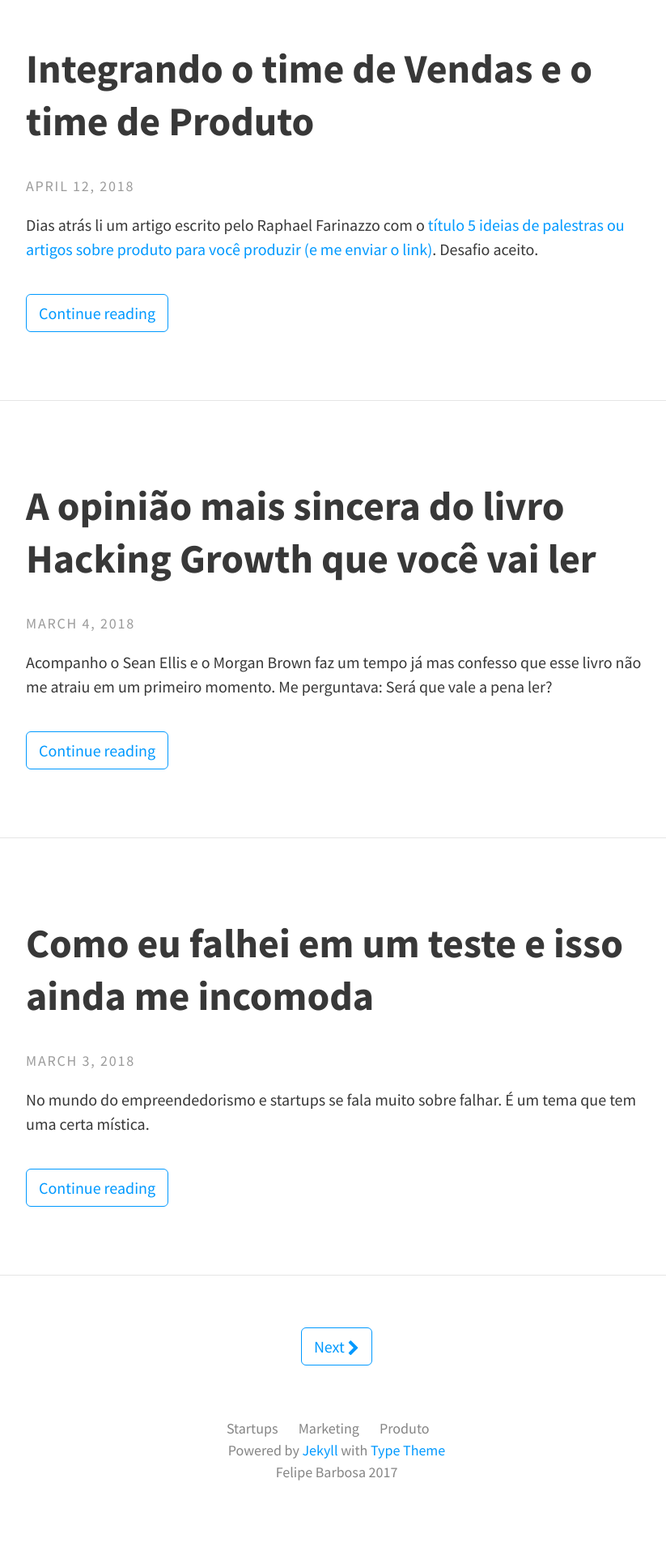
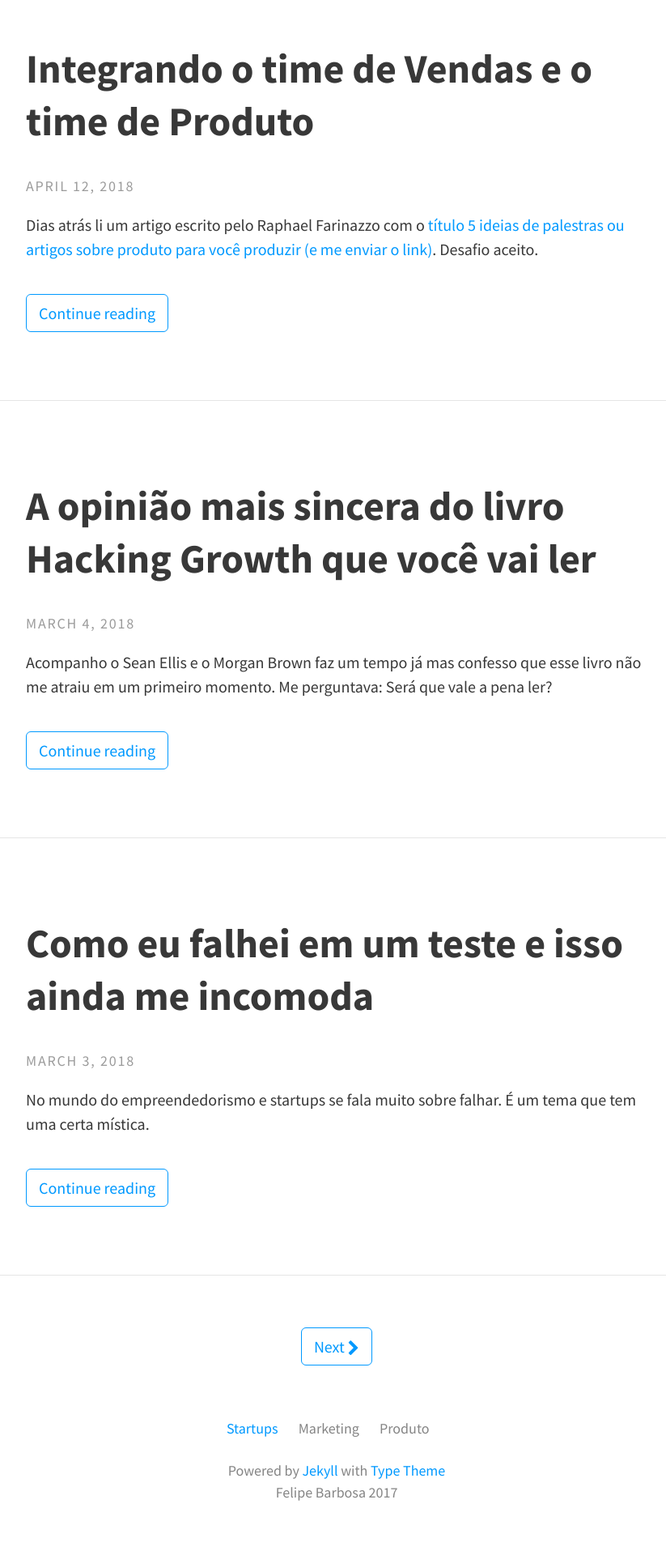
Before and after one commit to felipecbarbosa/felipecbarbosa.github.io, a Jekyll site: the page built from index.html, in a window 1280 px wide. Shown: the part 1540-3460 px from the top of the page at 81% size, without its empty margins (224-1047 px from the left). Built offline with Jekyll 4.4.1, drawn with Linux system fonts in a browser that asks for light colours; the list of posts is cut into pages by our own code; comment, search, counter and statistics services are not loaded; before the commit the page ends 3435 px from its top, so only the background shows below that.

Commit message:
Added link to Startups on footer, edited footer css and deleted js folder

```diff
--- a/_includes/footer.html
+++ b/_includes/footer.html
@@ -131,7 +131,7 @@ addthis_share = {
 <footer class="site-footer">
 	<nav class="site-nav">
 		<ul>
-			<li>Startups</li>
+			<li><a href="/startups/">Startups</a></li>
 			<li>Marketing</li>
 			<li>Produto</li>
 		</ul>
--- a/_sass/includes/_footer.scss
+++ b/_sass/includes/_footer.scss
@@ -8,7 +8,7 @@
   .site-nav {
     ul {
       margin: 0;
-      padding: 0;
+      padding: 0 0 25px 0;
       list-style: none;
       line-height: 1.5;
     }
```
Also changed, not shown: js/jquery.waypoints.min.js (deleted).
